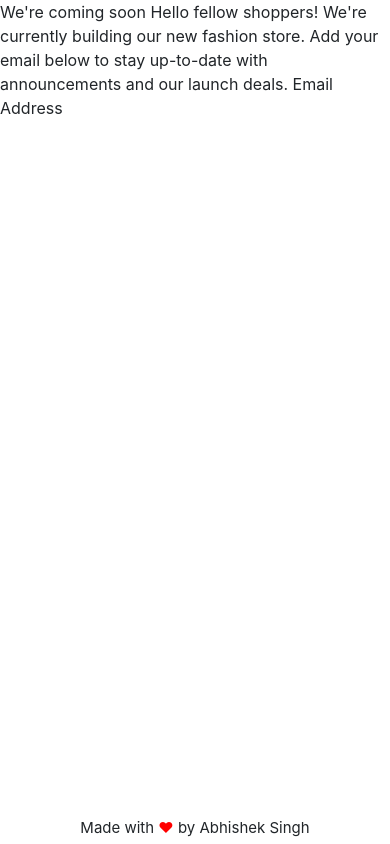
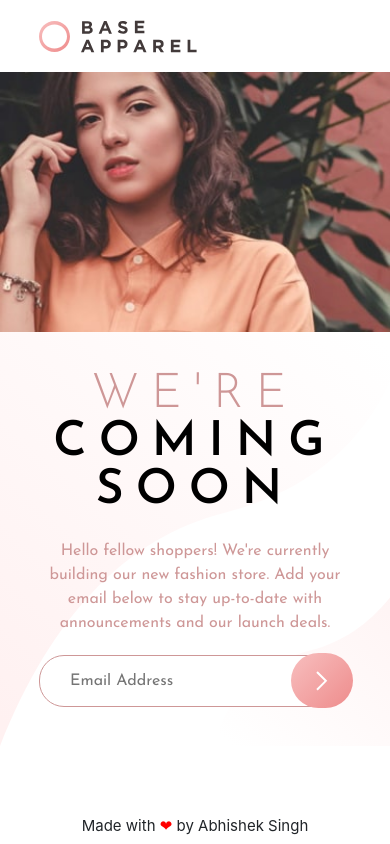
Before and after one commit to Prochnost55/CommingSoonLandingPage, a plain HTML site: page index.html in a window 390 px wide. Drawn offline with nearby package versions, Linux system fonts and the light colour scheme.

Commit message:
complete

```diff
--- a/css/main.css
+++ b/css/main.css
@@ -1,11 +1,12 @@
+@import url('https://fonts.googleapis.com/css2?family=Josefin+Sans:wght@300;400;600&display=swap');
 *{
     box-sizing: border-box;
     margin:0;
     padding:0;
+    font-family: 'Josefin Sans', sans-serif;
   }
-
 footer{
-    position: absolute;
+    position: fixed;
     font-family: inherit;
     padding-bottom: 5px;
     font-size:15px;
@@ -13,3 +14,124 @@ footer{
     text-align: center;
     bottom:0px;
   }
+.logo{
+  position: absolute;
+  top:0;
+  padding: 5% 10%;
+}
+.flexbox_container{
+  display: flex;
+  flex-direction: row;
+}
+.text{
+  background-image: url(../images/bg-pattern-desktop.svg);
+  background-repeat: no-repeat;
+  background-size: cover;
+  max-width:60%;
+  padding:  30vh 20% 0 10%;
+  font-size: 16px;
+  color: hsl(0, 36%, 70%)
+}
+form{
+
+  position: relative;
+  margin-top:20px;
+}
+form > input[type='email']{
+  height:50px;
+  width: 100%;
+  border-radius:25px;
+  padding:25px 30px;
+  border:1px solid hsl(0, 36%, 70%);
+}
+form > input[type='email']:focus{
+  border:2px solid hsl(0, 93%, 68%);
+}
+form > input[type='email']:invalid{
+  background: url(../images/icon-error.svg) no-repeat;
+        background-size: 20px;
+        background-repeat: no-repeat;
+        background-position: 75%;
+  border:1px solid hsl(0, 93%, 68%);
+}
+form > input[type="email"]:invalid:focus:not(:placeholder-shown) ~ .requirements{
+  max-height: 200px;
+	padding: 5px 25px;
+}
+.requirements {
+  padding: 0 30px 0 25px;
+  max-height: 0;
+  transition: 0.28s;
+  overflow: hidden;
+  color:hsl(0, 93%, 68%);
+  font-size: 0.8em;
+  /* font-style: italic; */
+}
+form > button{
+  position: absolute;
+  height:55px;
+  border-radius:40px;
+  width:20%;
+  border:0;
+  background: linear-gradient(135deg, hsl(0, 80%, 86%), hsl(0, 74%, 74%));
+  right:-2px;
+  top:-2px;
+}
+form > button:hover{
+  cursor: pointer;
+  box-shadow: 0px 10px 30px rgba(248, 191, 191,1);
+}
+.heading{
+  font-size: 4em;
+  text-transform: uppercase;
+  letter-spacing: 12px;
+  line-height: 1em;
+}
+.light{
+  font-weight: 300;
+  color: hsl(0, 36%, 70%)
+}
+.dark{
+  font-weight: 600;
+  color:black;
+}
+.hero_img{
+  width: 40%;
+  display: block;
+  background: url(../images/hero-desktop.jpg) no-repeat;
+  background-size: cover;
+  height: 100vh;
+}
+@media(max-width:850px){
+  .logo{
+    position: relative;
+    display: block;
+    top:0;
+    padding: 5% 10%;
+  }
+  .flexbox_container{
+    display: flex;
+    flex-direction: column-reverse;
+  }
+  .text{
+    max-width:100%;
+    padding:  10%;
+    text-align: center;
+    font-size: 16px;
+    color: hsl(0, 36%, 70%)
+  }
+  .hero_img{
+    width: 100%;
+    display: block;
+    background: url(../images/hero-mobile.jpg) no-repeat;
+    background-size: cover;
+    background-position: center;
+    height: 66.67vw;
+  }
+  .heading{
+    font-size: 3em;
+    text-transform: uppercase;
+    letter-spacing: 12px;
+    line-height: 1em;
+  }
+}
--- a/index.html
+++ b/index.html
@@ -11,18 +11,38 @@
   </title>
 </head>
 <body>
+    <div class="logo">
+      <img src="./images/logo.svg" alt="logo">
+    </div>
+    <div class="flexbox_container">
+      <div class="text">
+        <div class="heading pb-4">
+          <span class="light">We're </span><br>
+          <span class="dark">coming soon</span>
+        </div>
+        Hello fellow shoppers! We're currently building our new fashion store.
+        Add your email below to stay up-to-date with announcements and our launch deals.
+        <form>
+          <input type="email" name="email" placeholder="Email Address" autocomplete="off" title="Please provide a valid email."></input>
+          <div class="requirements">
+           Please provide a valid email
+          </div>
+          <button>
+            <svg xmlns="http://www.w3.org/2000/svg" width="12" height="20">
+              <path fill="none" stroke="#FFF" stroke-width="2" d="M1 1l8.836 8.836L1 18.671"/>
+            </svg>
+          </button>
+        </form>
+      </div>
+      <div class="hero_img">
 
-  We're coming soon
+      </div>
+    </div>
+    <footer>
+      Made with <span style="color:red;">❤</span> by Abhishek Singh
+    </footer>
+</body>
 
-  Hello fellow shoppers! We're currently building our new fashion store.
-  Add your email below to stay up-to-date with announcements and our launch deals.
-
-  Email Address
-
-  <footer>
-    Made with <span style="color:red;">❤</span> by Abhishek Singh
-  </footer>
-</body>
 
 <script src="https://code.jquery.com/jquery-3.5.1.min.js" integrity="sha384-DfXdz2htPH0lsSSs5nCTpuj/zy4C+OGpamoFVy38MVBnE+IbbVYUew+OrCXaRkfj" crossorigin="anonymous"></script>
 <script src="https://cdn.jsdelivr.net/npm/bootstrap@4.5.3/dist/js/bootstrap.bundle.min.js" integrity="sha384-ho+j7jyWK8fNQe+A12Hb8AhRq26LrZ/JpcUGGOn+Y7RsweNrtN/tE3MoK7ZeZDyx" crossorigin="anonymous"></script>
```
